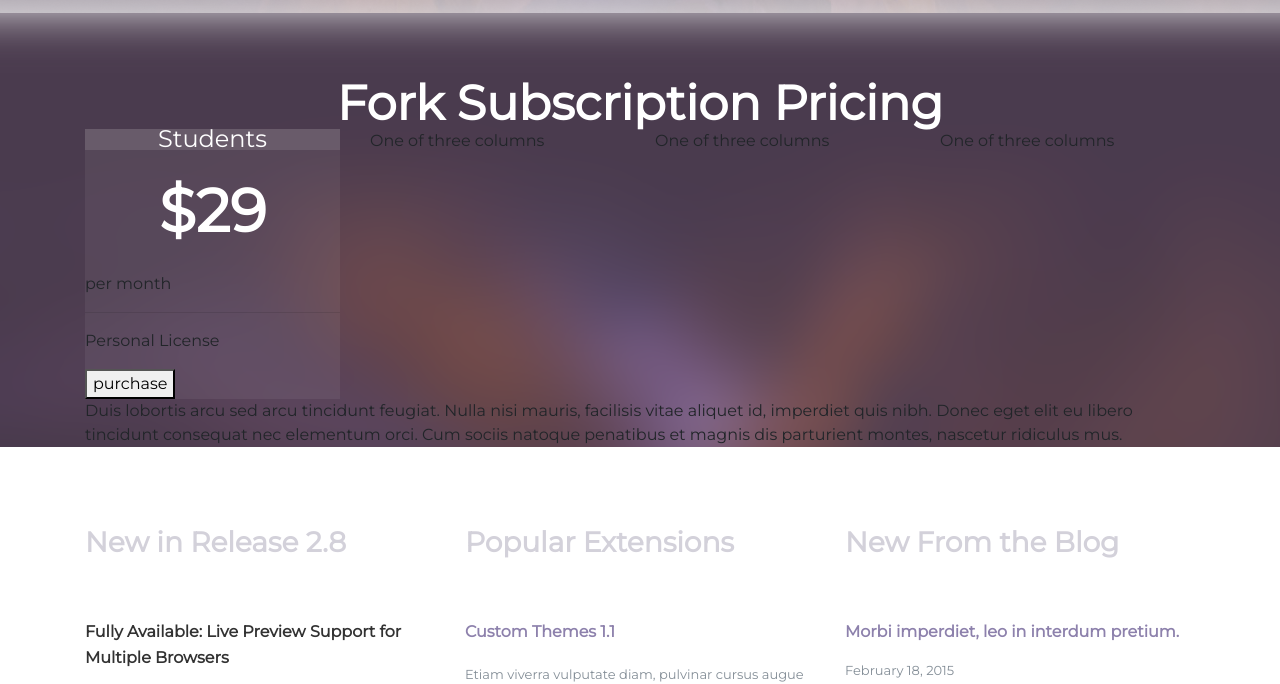
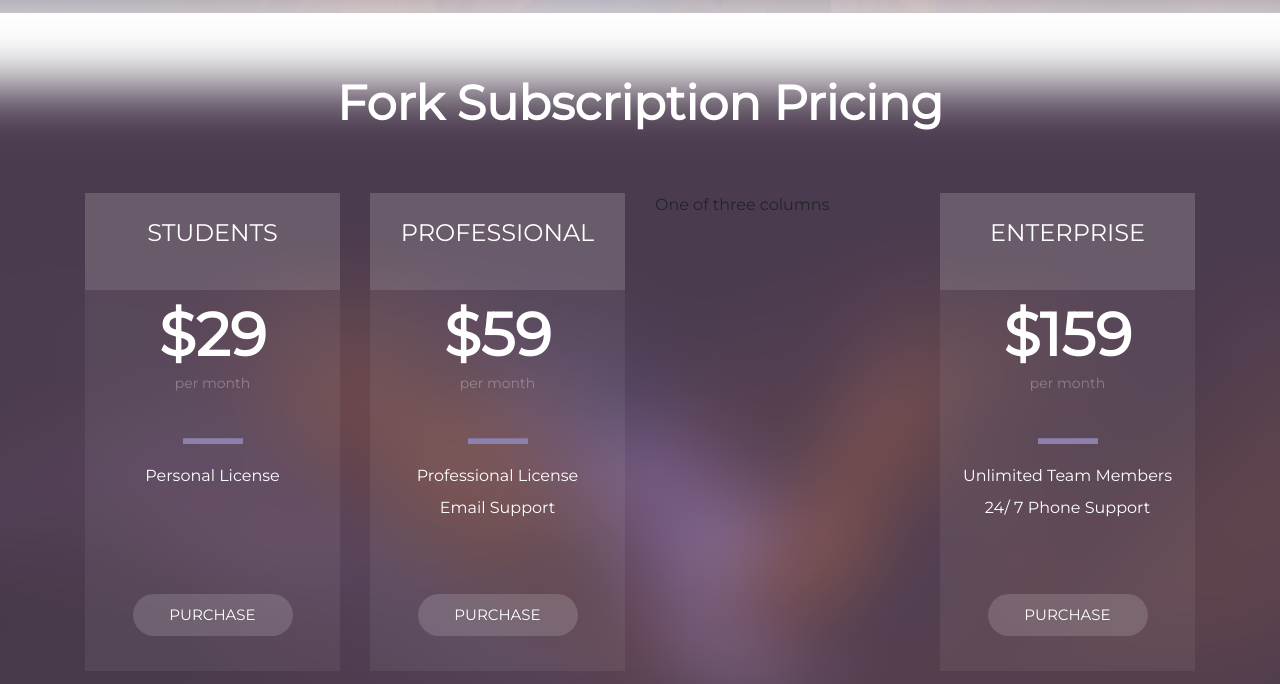
Before and after one commit to mjzart/FrontEnd_Course, a plain HTML site: page Project ExamCss/index.html in a window 1280 px wide. Shown: the part 2741-3425 px from the top of the page. Drawn offline with nearby package versions, Linux system fonts and the light colour scheme.

Commit message:
HW16_1208H

```diff
--- a/Project ExamCss/index.html
+++ b/Project ExamCss/index.html
@@ -221,7 +221,19 @@
                             <p class="price">$29</p>
                             <p class="per-month">per month</p>
                             <hr class="line">
-                            <p class="Personal-l">Personal License</p>
+                            <p class="Personal-l">Personal License <br><br>  </p>
+                            <button class="buy">purchase</button>
+                        </div>
+                    </div>
+                    <div class="col-md-3">
+                        <div class="price-block">
+                            <div class="head-block">
+                                <p class="hb-caption">professional</p>
+                            </div>
+                            <p class="price">$59</p>
+                            <p class="per-month">per month</p>
+                            <hr class="line">
+                            <p class="Personal-l">Professional License <br> Email Support</p>
                             <button class="buy">purchase</button>
                         </div>
                     </div>
@@ -229,13 +241,20 @@
                       One of three columns
                     </div>
                     <div class="col-md-3">
-                      One of three columns
-                    </div>
-                    <div class="col-md-3">
-                        One of three columns
+                        <div class="price-block">
+                            <div class="head-block">
+                                <p class="hb-caption">enterprise</p>
+                            </div>
+                            <p class="price">$159</p>
+                            <p class="per-month">per month</p>
+                            <hr class="line">
+                            <p class="Personal-l">Unlimited Team Members
+                               <br> 24/ 7 Phone Support</p>
+                            <button class="buy">purchase</button>
+                        </div>
                     </div>
                 </div>
-                <p>Duis lobortis arcu sed arcu tincidunt feugiat. Nulla nisi mauris, facilisis vitae aliquet id, imperdiet quis nibh. Donec eget elit eu libero tincidunt consequat nec elementum orci. Cum sociis natoque penatibus et magnis dis parturient montes, nascetur ridiculus mus. </p>
+                <p class="sub-price-text">Duis lobortis arcu sed arcu tincidunt feugiat. Nulla nisi mauris, facilisis vitae aliquet id, imperdiet quis nibh. Donec eget elit eu libero tincidunt consequat nec elementum orci. Cum sociis natoque penatibus et magnis dis parturient montes, nascetur ridiculus mus. </p>
             </div>
         </div>
 
--- a/Project ExamCss/styles.css
+++ b/Project ExamCss/styles.css
@@ -496,16 +496,18 @@ body{
 .sub-price{
     background-image: url(img/layer-2.png);
     background-size: cover;
-    background-position: 0 -70px;
+    background-position:center;
 }
 
 .head-block{
-
+    width: 100%;
     background-color:rgba(255, 255, 255, 0.11);
 }
 
 .price-block{
-
+    display: flex;
+    flex-direction: column;
+    align-items: center;
     background-color:rgba(255, 255, 255, 0.06);;
 }
 
@@ -518,6 +520,7 @@ body{
     text-align: center;
     color: #fff;
     padding-top: 80px;
+    margin-bottom: 80px;
 }
 
 .hb-caption{
@@ -528,6 +531,8 @@ body{
     line-height: 0.85;
     text-align: center;
     color: #fff;
+    padding: 30px;
+    text-transform: uppercase;
 }
 
 .price{
@@ -538,4 +543,62 @@ body{
     line-height: 1.51;
     text-align: center;
     color: #fff;
+    margin: 0;
 }
+
+.per-month{
+  font-family: Montserrat;
+  font-size: 14px;
+  font-weight: normal;
+  font-style: normal;
+  line-height: 0.46;
+  text-align: center;
+  color: rgba(255, 255, 255, 0.3);
+  margin-bottom: 35px;
+}
+
+.line{
+    width: 60px;
+    height: 5px;
+    background-color: #8d81ac;
+}
+
+.Personal-l{
+    font-family: Montserrat;
+    font-size: 16px;
+    font-weight: normal;
+    font-style: normal;
+    line-height: 2;
+    text-align: center;
+    color: #fff;
+    margin-bottom: 70px;
+}
+
+.buy{
+    width: 160px;
+    height: 42px;
+    background-color: rgba(255, 255, 255, 0.15);
+    font-family: Montserrat;
+    font-size: 15px;
+    font-weight: normal;
+    font-style: normal;
+    line-height: 1.37;
+    text-align: center;
+    color:#fff;
+    border: none;
+    border-radius: 21px;
+    margin-bottom: 35px;
+    text-transform: uppercase;
+}
+
+.sub-price-text{
+    font-family: "Source Sans Pro";
+    font-size: 14px;
+    font-weight: normal;
+    font-style: normal;
+    line-height: 1.5;
+    text-align: center;
+    color: rgba(162, 145, 165, 0.8);
+    margin-top: 130px;
+    padding-bottom: 70px;
+}
```
Also changed, not shown: Project ExamCss/img/layer-2.jpg (added), Project ExamCss/img/layer-2@2x.jpg (added), Project ExamCss/img/layer-2@3x.jpg (added).
